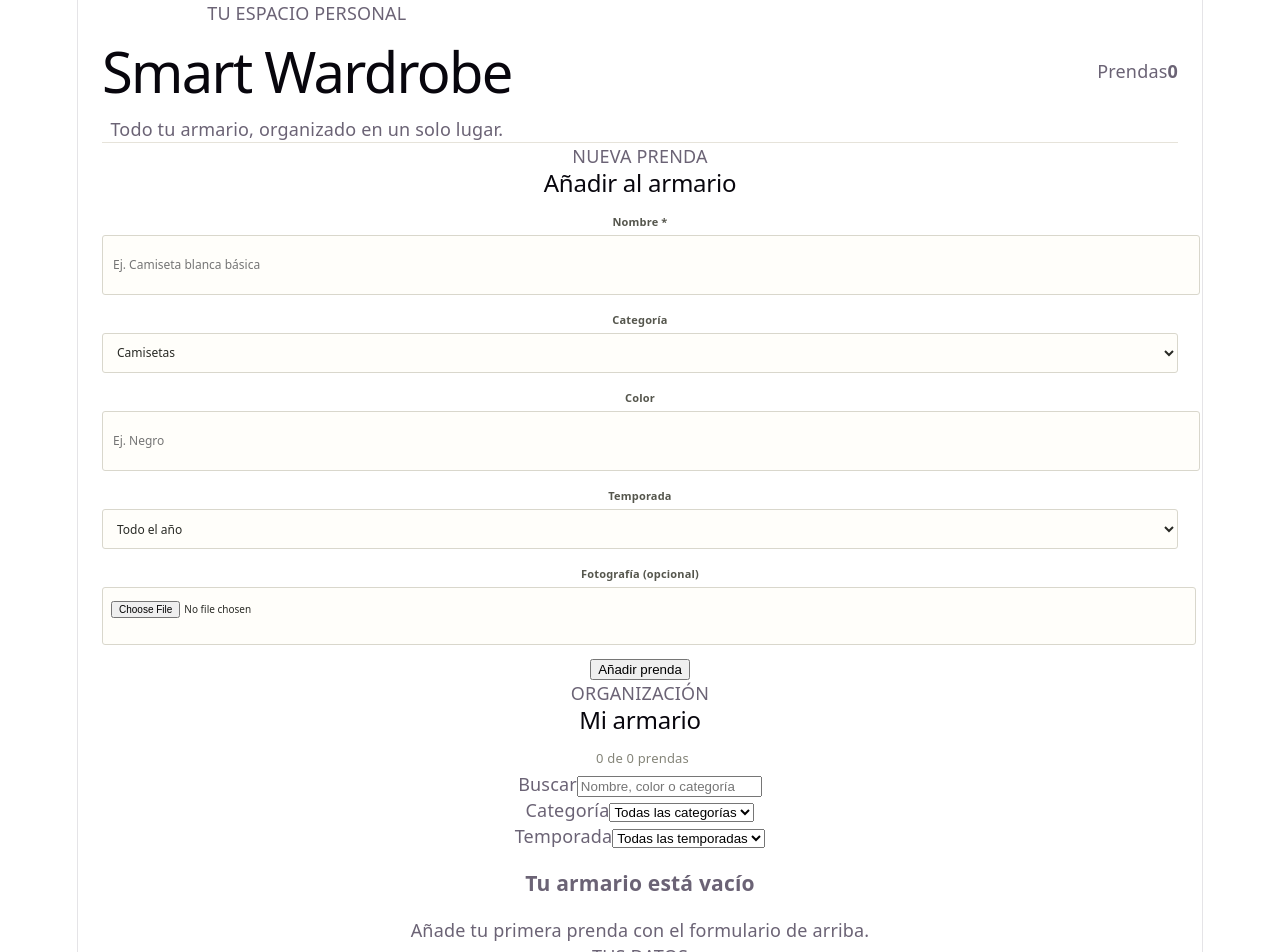
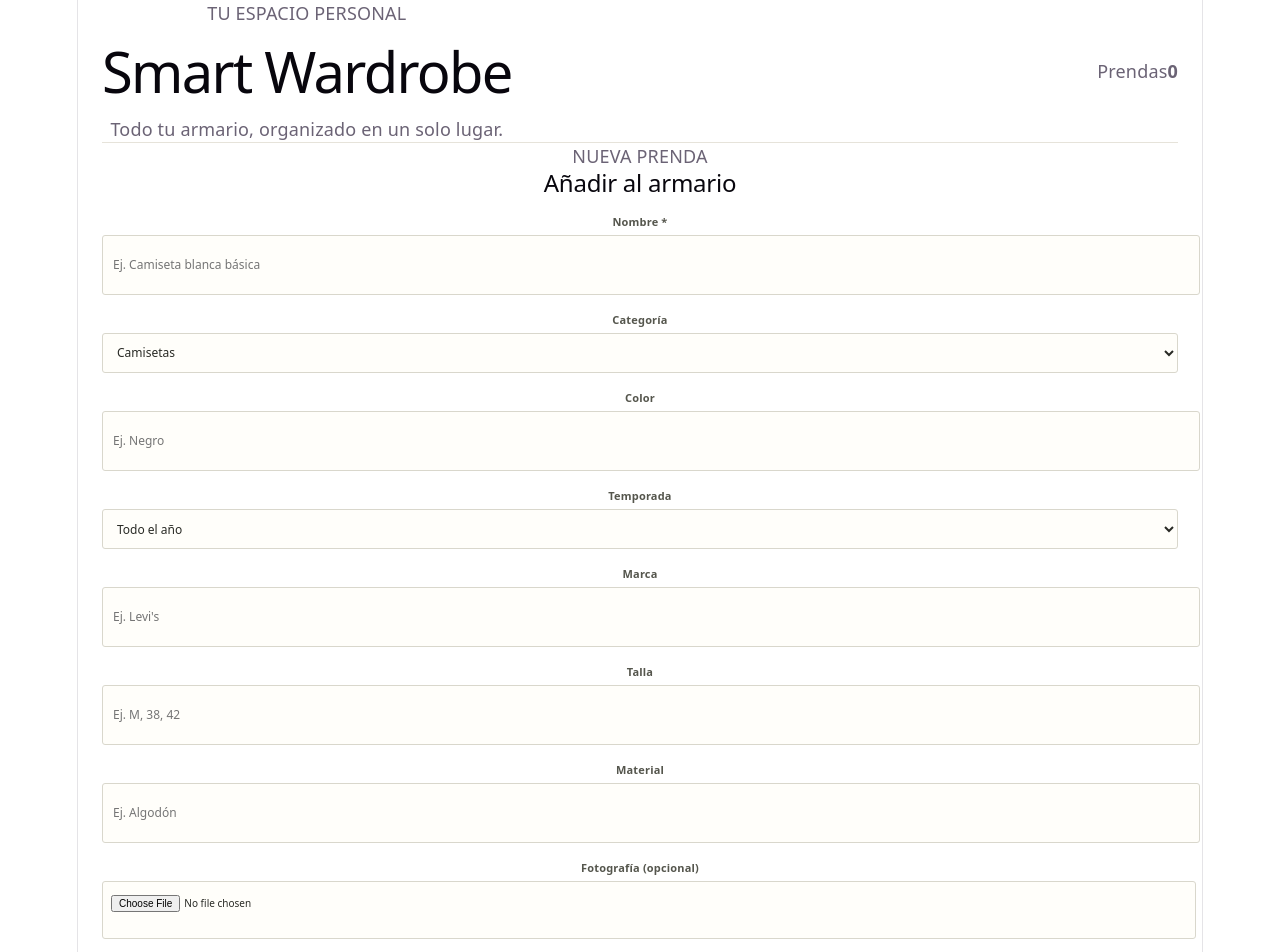
Before and after one commit to IreneSZ04/smart-wardrobe, a React (Vite) app: page / in a window 1280 px wide. Shown: the top 952 px of the page. Built offline with nearby package versions, Linux system fonts and the light colour scheme.

Commit message:
Add brand size and material to clothing items

```diff
--- a/src/Wardrobe.tsx
+++ b/src/Wardrobe.tsx
@@ -40,6 +40,9 @@ const EMPTY_FORM = {
   category: 'Camisetas' as ClothingCategory,
   color: '',
   season: 'Todo el año',
+  brand: '',
+  size: '',
+  material: '',
 }
 
 type ImportMode = 'merge' | 'replace'
@@ -184,6 +187,9 @@ export default function Wardrobe() {
       category: item.category,
       color: item.color,
       season: item.season,
+      brand: item.brand ?? '',
+      size: item.size ?? '',
+      material: item.material ?? '',
     })
     setSelectedImage(undefined)
     setError('')
@@ -221,6 +227,9 @@ export default function Wardrobe() {
         category: form.category,
         color: form.color.trim(),
         season: form.season,
+        brand: form.brand.trim(),
+        size: form.size.trim(),
+        material: form.material.trim(),
         createdAt: existingItem?.createdAt ?? new Date().toISOString(),
         ...(selectedImage
           ? { image: selectedImage }
@@ -364,7 +373,10 @@ export default function Wardrobe() {
       !searchText ||
       item.name.toLocaleLowerCase('es').includes(searchText) ||
       item.color.toLocaleLowerCase('es').includes(searchText) ||
-      item.category.toLocaleLowerCase('es').includes(searchText)
+      item.category.toLocaleLowerCase('es').includes(searchText) ||
+      (item.brand ?? '').toLocaleLowerCase('es').includes(searchText) ||
+      (item.size ?? '').toLocaleLowerCase('es').includes(searchText) ||
+      (item.material ?? '').toLocaleLowerCase('es').includes(searchText)
 
     return matchesCategory && matchesSeason && matchesSearch
   })
@@ -419,7 +431,6 @@ export default function Wardrobe() {
               value={form.name}
               onChange={handleTextChange}
               maxLength={100}
-              required
             />
           </div>
 
@@ -466,6 +477,45 @@ export default function Wardrobe() {
                 </option>
               ))}
             </select>
+          </div>
+
+          <div className="form-field">
+            <label htmlFor="clothing-brand">Marca</label>
+            <input
+              id="clothing-brand"
+              name="brand"
+              type="text"
+              placeholder="Ej. Levi's"
+              value={form.brand}
+              onChange={handleTextChange}
+              maxLength={60}
+            />
+          </div>
+
+          <div className="form-field">
+            <label htmlFor="clothing-size">Talla</label>
+            <input
+              id="clothing-size"
+              name="size"
+              type="text"
+              placeholder="Ej. M, 38, 42"
+              value={form.size}
+              onChange={handleTextChange}
+              maxLength={30}
+            />
+          </div>
+
+          <div className="form-field">
+            <label htmlFor="clothing-material">Material</label>
+            <input
+              id="clothing-material"
+              name="material"
+              type="text"
+              placeholder="Ej. Algodón"
+              value={form.material}
+              onChange={handleTextChange}
+              maxLength={100}
+            />
           </div>
 
           <div className="form-field form-field-full">
@@ -605,6 +655,27 @@ export default function Wardrobe() {
                     {item.season}
                   </p>
 
+                  {item.brand && (
+                    <p className="clothing-detail">
+                      <span>Marca</span>
+                      {item.brand}
+                    </p>
+                  )}
+
+                  {item.size && (
+                    <p className="clothing-detail">
+                      <span>Talla</span>
+                      {item.size}
+                    </p>
+                  )}
+
+                  {item.material && (
+                    <p className="clothing-detail">
+                      <span>Material</span>
+                      {item.material}
+                    </p>
+                  )}
+
                   <div className="clothing-card-actions">
                     <button
                       className="button"
--- a/src/lib/wardrobe.ts
+++ b/src/lib/wardrobe.ts
@@ -20,6 +20,9 @@ export interface ClothingItem {
   category: ClothingCategory
   color: string
   season: string
+  brand?: string
+  size?: string
+  material?: string
   image?: Blob
   createdAt: string
 }
@@ -30,6 +33,9 @@ interface BackupClothingItem {
   category: ClothingCategory
   color: string
   season: string
+  brand?: string
+  size?: string
+  material?: string
   image?: string
   createdAt: string
 }
@@ -128,6 +134,9 @@ export async function createBackupJson(): Promise<string> {
         category: item.category,
         color: item.color,
         season: item.season,
+        brand: item.brand ?? '',
+        size: item.size ?? '',
+        material: item.material ?? '',
         createdAt: item.createdAt,
       }
 
@@ -189,6 +198,9 @@ async function parseBackupJson(jsonText: string): Promise<ClothingItem[]> {
         typeof item.color !== 'string' ||
         typeof item.season !== 'string' ||
         typeof item.createdAt !== 'string' ||
+        (item.brand !== undefined && typeof item.brand !== 'string') ||
+        (item.size !== undefined && typeof item.size !== 'string') ||
+        (item.material !== undefined && typeof item.material !== 'string') ||
         (item.image !== undefined && typeof item.image !== 'string')
       ) {
         throw new Error(
@@ -202,6 +214,9 @@ async function parseBackupJson(jsonText: string): Promise<ClothingItem[]> {
         category: item.category,
         color: item.color,
         season: item.season,
+        brand: item.brand ?? '',
+        size: item.size ?? '',
+        material: item.material ?? '',
         createdAt: item.createdAt,
       }
 
@@ -226,7 +241,7 @@ async function importBackup(
   jsonText: string,
   mode: ImportMode,
 ): Promise<number> {
-  // Validar toda la copia antes de tocar el armario actual.
+  // Validar toda la copia antes de modificar el armario.
   const restoredItems = await parseBackupJson(jsonText)
   const db = await database
   const transaction = db.transaction(STORE_NAME, 'readwrite')
```
